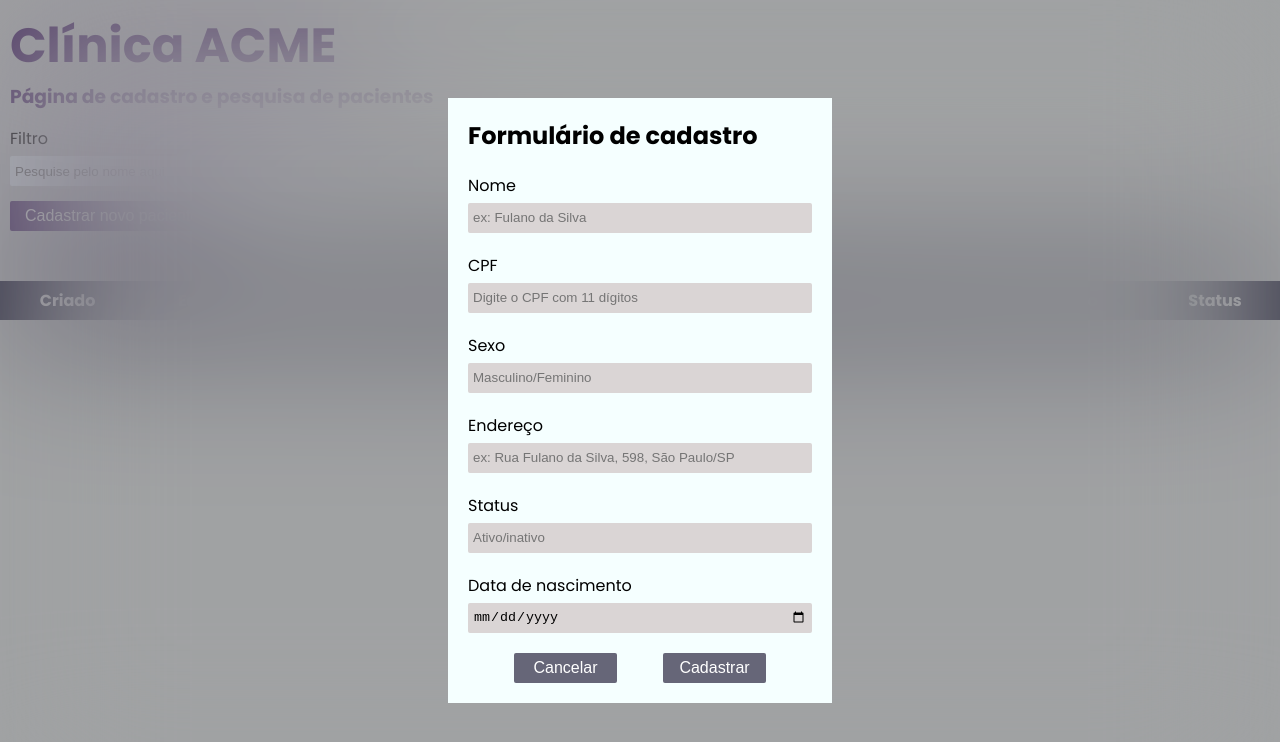
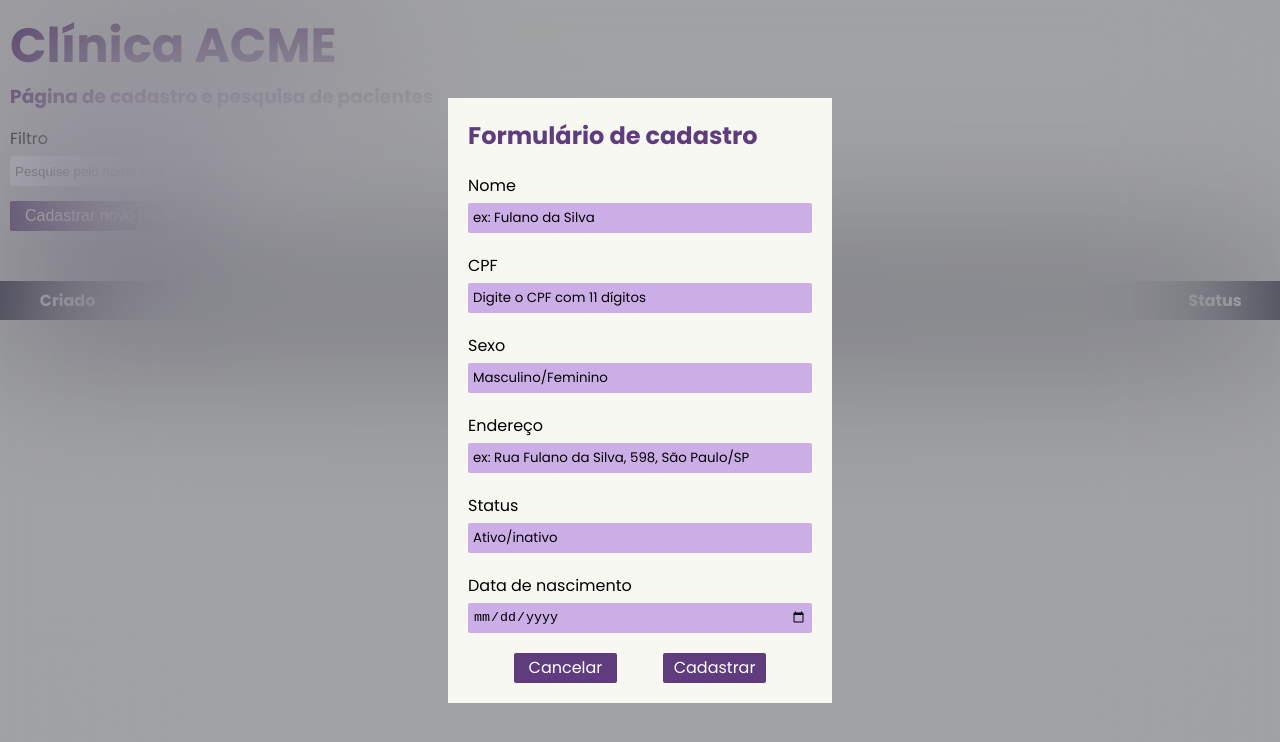
Before and after one commit to mallmann02/stable-js-interprocess, a React (Create React App) app: page / in a window 1280 px wide. Both pictures are taken after a click on the button "Cadastrar novo paciente". Shown: the top 742 px of the page. Built offline with nearby package versions, Linux system fonts and the light colour scheme; the HTML template or start-up script is replaced by a standard one.

Commit message:
up: change form's inputs style

```diff
--- a/src/components/LabeledInput.jsx
+++ b/src/components/LabeledInput.jsx
@@ -1,4 +1,6 @@
 import React from "react";
+
+import '../styles/LabeledInput.css'
 
 function LabeledInput (props) {
 
@@ -17,6 +19,7 @@ function LabeledInput (props) {
         <label>
             { labelText }
             <input
+                className="main_form_input"
                 placeholder={placeholderText}
                 value={inputValue}
                 onChange={(e) => onChangeFn(e.target.value)}
--- a/src/styles/Form.css
+++ b/src/styles/Form.css
@@ -1,7 +1,7 @@
 form {
     display: flex;
     flex-direction: column;
-    background-color: rgb(245, 255, 255);
+    background-color: #f7f8f1;
     padding: 20px;
     z-index: 3;
     width: 30vw;
@@ -9,7 +9,8 @@ form {
 }
 
 button[type='submit'], button[type='button'] {
-    background-color: rgb(102, 102, 120);
+    background-color: #5e3c7e;
+    font-family: 'Poppins';
     width: 30%;
     height: 30px;
     border: none;
@@ -24,3 +25,7 @@ div.button_block {
     display: flex;
     justify-content: space-evenly;
 }
+
+form h2 {
+    color: #5e3c7e;
+}
--- /dev/null
+++ b/src/styles/LabeledInput.css
@@ -0,0 +1,9 @@
+input.main_form_input {
+    background-color: #ccaee7;
+    color: #000000;
+}
+
+input.main_form_input::placeholder {
+    color: #000000;
+    font-family: 'Poppins';
+}
```
